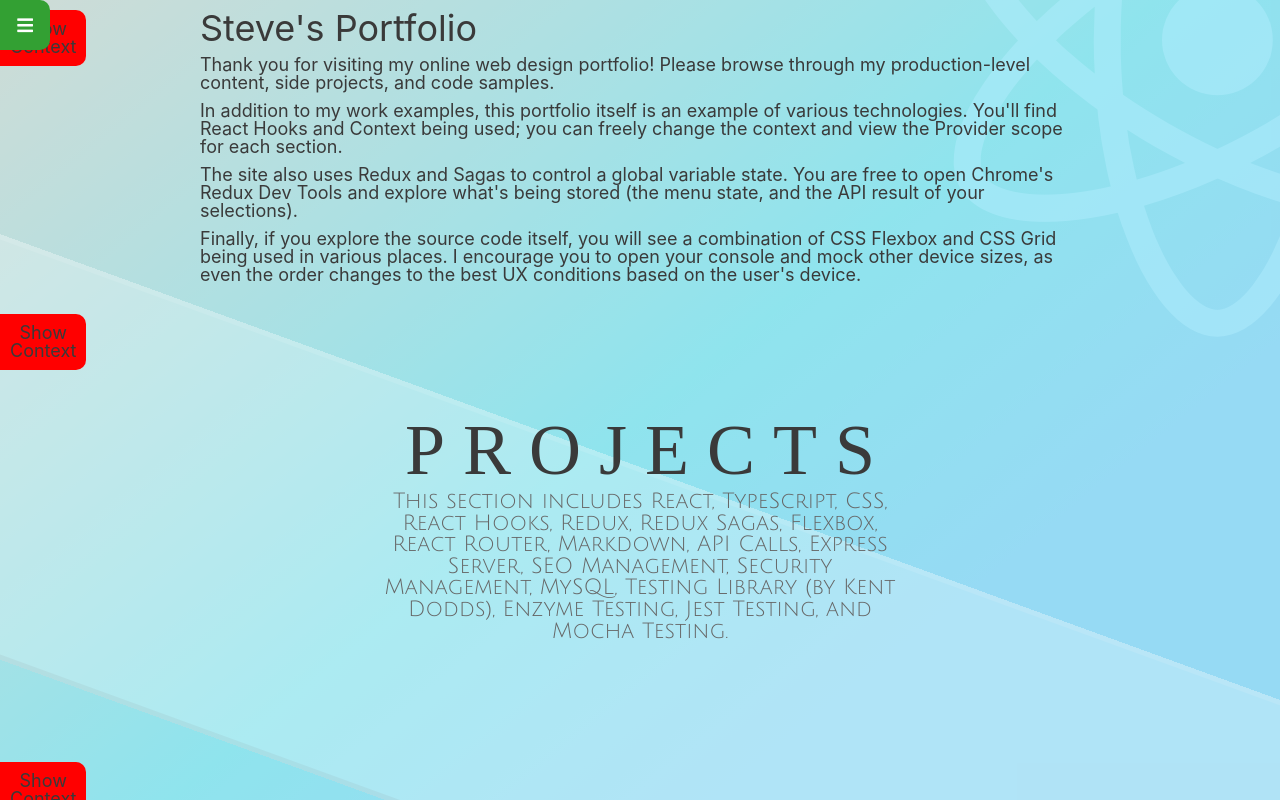
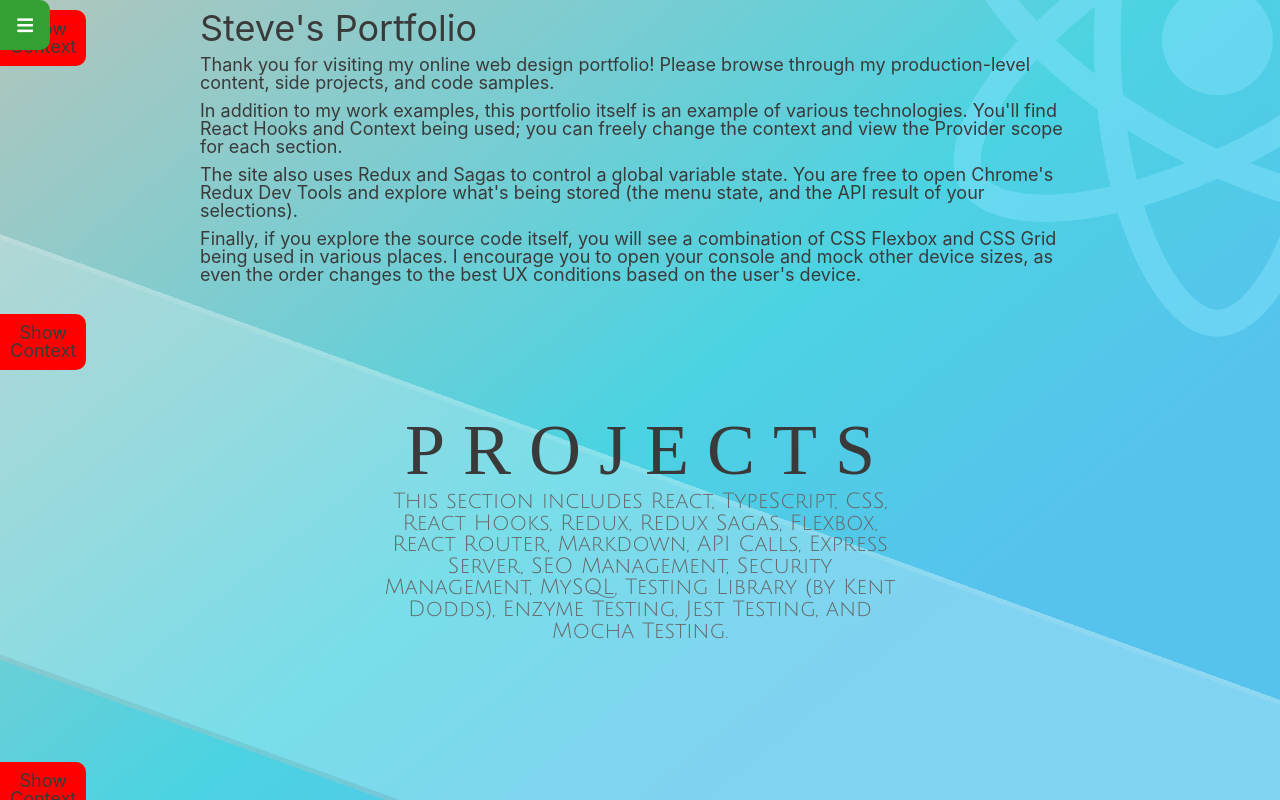
Before and after one commit to SteveSonoa/portfolio, a React (Create React App) app: page / in a window 1280 px wide. Built offline with nearby package versions, Linux system fonts and the light colour scheme; a web font is replaced by a local one.

Commit message:
Darkened light background.

```diff
--- a/src/App.css
+++ b/src/App.css
@@ -206,7 +206,7 @@ span.error::after {
 }
 
 .light {
-	background: rgba(255,255,255,0.5);
+	background: rgba(255,255,255,0.2);
 	color: #3a3a3a;
 	border-color: #fff;
 }
```
